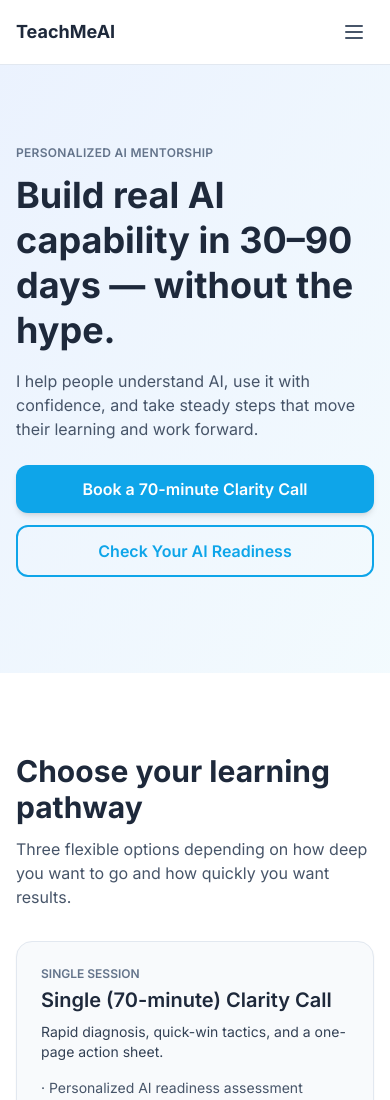
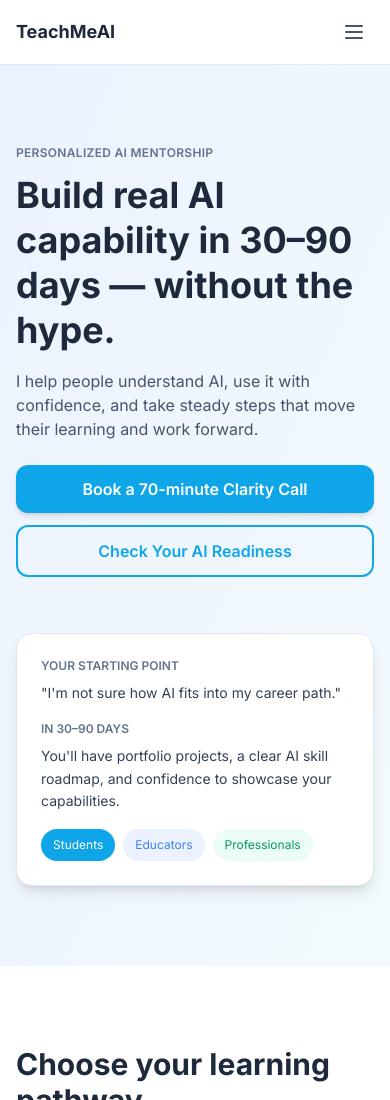
Before and after one commit to teachme-ai/teachmeai-home-site, a Next.js app: page / in a window 390 px wide. Shown: the top 1100 px of the page. Built offline with nearby package versions, Linux system fonts and the light colour scheme.

Commit message:
fix: show audience card on mobile with responsive sizing

```diff
--- a/components/hero.tsx
+++ b/components/hero.tsx
@@ -63,17 +63,17 @@ export function Hero() {
             </button>
           </div>
         </div>
-        <div className="hidden md:flex justify-end">
-          <div className="bg-white rounded-2xl shadow-lg p-8 border border-brand-border w-full space-y-5">
+        <div className="flex justify-end">
+          <div className="bg-white rounded-2xl shadow-lg p-6 md:p-8 border border-brand-border w-full space-y-4 md:space-y-5">
             <div>
-              <p className="text-sm font-semibold text-slate-500 uppercase mb-2">Your Starting Point</p>
-              <p className="text-base text-slate-700 leading-relaxed">"{audienceContent[selectedAudience as keyof typeof audienceContent].start}"</p>
+              <p className="text-xs md:text-sm font-semibold text-slate-500 uppercase mb-2">Your Starting Point</p>
+              <p className="text-sm md:text-base text-slate-700 leading-relaxed">"{audienceContent[selectedAudience as keyof typeof audienceContent].start}"</p>
             </div>
             <div>
-              <p className="text-sm font-semibold text-slate-500 uppercase mb-2">In 30–90 Days</p>
-              <p className="text-base text-slate-700 leading-relaxed">{audienceContent[selectedAudience as keyof typeof audienceContent].end}</p>
+              <p className="text-xs md:text-sm font-semibold text-slate-500 uppercase mb-2">In 30–90 Days</p>
+              <p className="text-sm md:text-base text-slate-700 leading-relaxed">{audienceContent[selectedAudience as keyof typeof audienceContent].end}</p>
             </div>
-            <div className="flex gap-2 text-sm">
+            <div className="flex gap-2 text-xs md:text-sm">
               <button
                 onClick={() => setSelectedAudience('students')}
                 className={`px-3 py-2 rounded-full transition-all duration-150 ${
```
